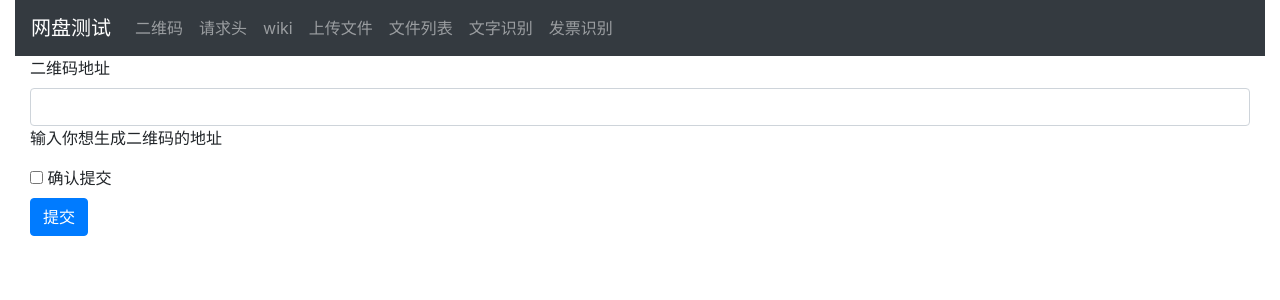
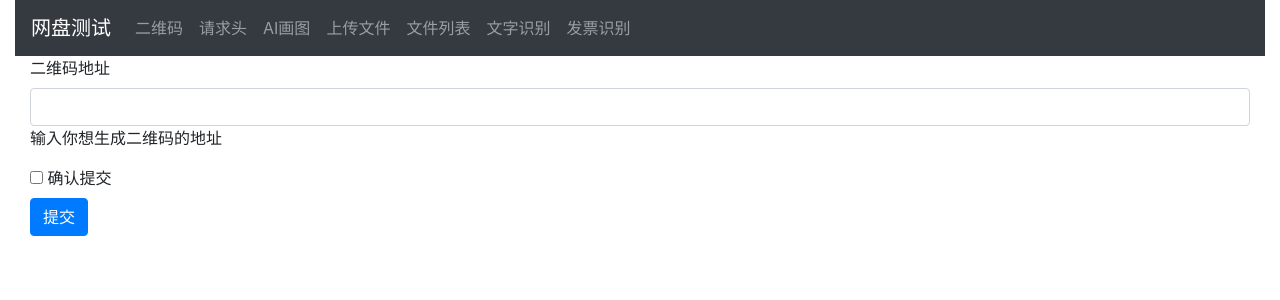
Before and after one commit to fisher335/fastapi-qrcode, a FastAPI app: page / in a window 1280 px wide. Shown: the top 300 px of the page. Run offline with FastAPI, Linux system fonts and the light colour scheme; some libraries are stand-ins or nearby versions.

```diff
--- a/router/templates/base.html
+++ b/router/templates/base.html
@@ -33,7 +33,7 @@
                             <a class="nav-link" href="/list/">请求头</a>
                         </li>
                         <li class="nav-item">
-                            <a class="nav-link" href="/wiki/">wiki</a>
+                            <a class="nav-link" href="/wiki/">AI画图</a>
                         </li>
                         <li class="nav-item">
                             <a class="nav-link" href="/upload/">上传文件</a>
--- a/run.py
+++ b/run.py
@@ -48,4 +48,4 @@ app.mount("/static", StaticFiles(directory="static"), name="static")
 if __name__ == '__main__':
     # nacos_app.start()
     # uvicorn.run(app='run:app', host="0.0.0.0", port=8088, workers=2,loop="asyncio",reload = True,log_level = "warning")
-    uvicorn.run(app='run:app', host="127.0.0.1", port=SERVER_CONFIG['port'],  debug=True, log_level="debug")
+    uvicorn.run(app='run:app', host="127.0.0.1", port=7000,  debug=True, log_level="debug")
```
